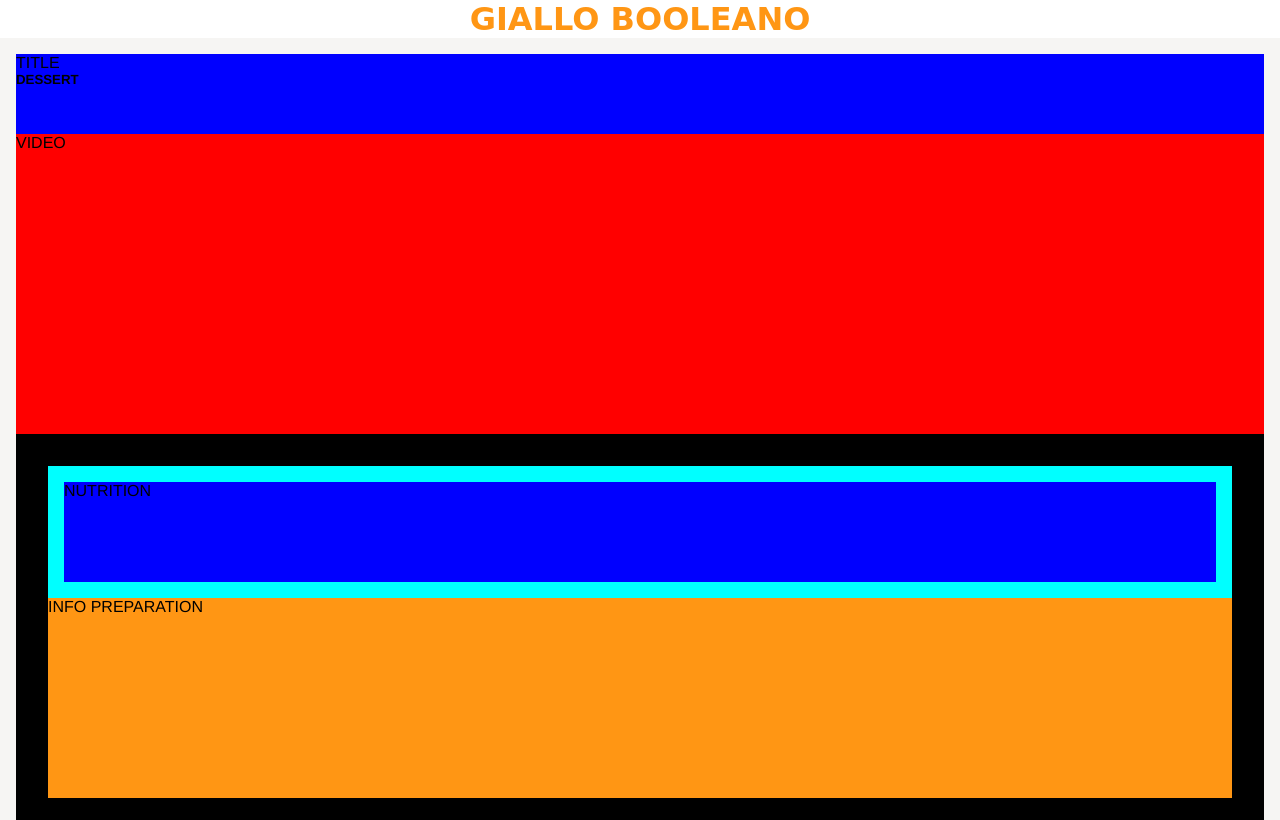
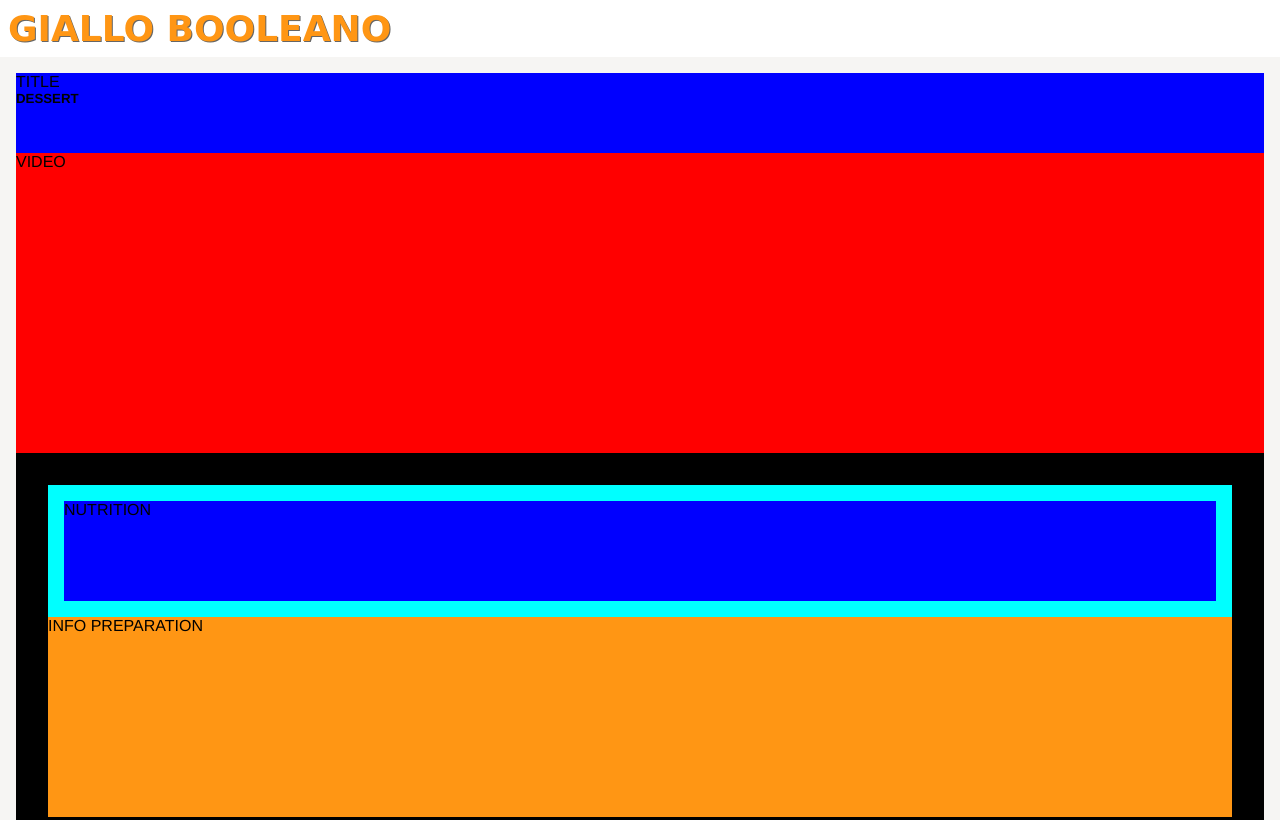
Before and after one commit to armandotruglio/htmlcss-responsive-layout, a plain HTML site: page index.html in a window 1280 px wide. Shown: the top 820 px of the page. Drawn offline with Linux system fonts and the light colour scheme.

Commit message:
Added responsive header

```diff
--- a/css/responsive.css
+++ b/css/responsive.css
@@ -0,0 +1,9 @@
+/*Tablet view*/
+@media screen and (min-width: 769px) {
+    header{
+        text-align: left;
+    }
+
+}
+
+/*Desktop view*/
--- a/css/style.css
+++ b/css/style.css
@@ -13,8 +13,8 @@ body{
 }
 
 header{
+    padding: 0.5rem;
     font-family: 'Nerko One', cursive;
-    color: #ff9614;
     text-align: center;
 }
 
@@ -43,6 +43,12 @@ ul{
 }
 
 /*Header*/
+.logo{
+    text-shadow: 1px 1px #666;
+    color: #ff9614;
+    font-weight: 900;
+    font-size: 36px;
+}
 
 /*Main*/
 
--- a/index.html
+++ b/index.html
@@ -1,5 +1,5 @@
 <!DOCTYPE html>
-<html lang="it">
+<html lang="en">
 <head>
     <meta charset="UTF-8">
     <meta name="viewport" content="width=device-width, initial-scale=1.0">
```
